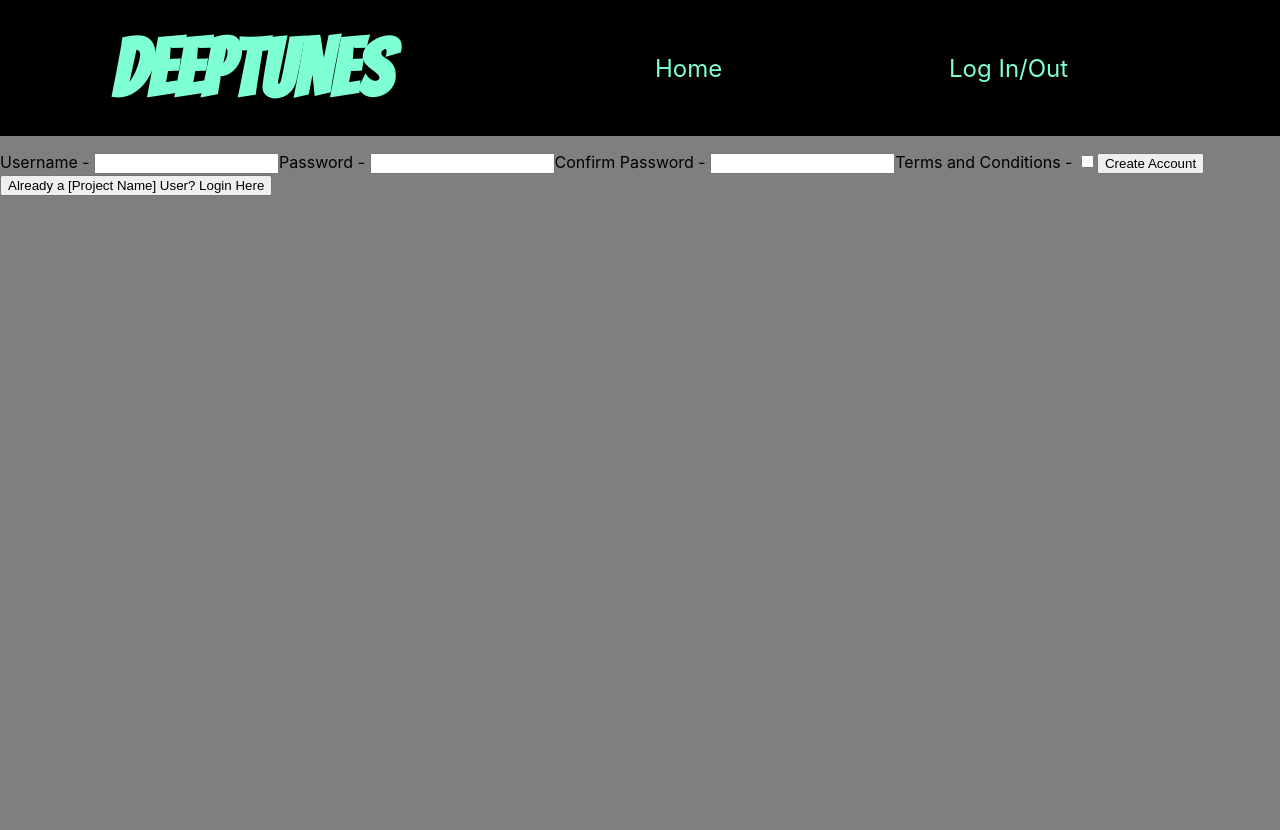
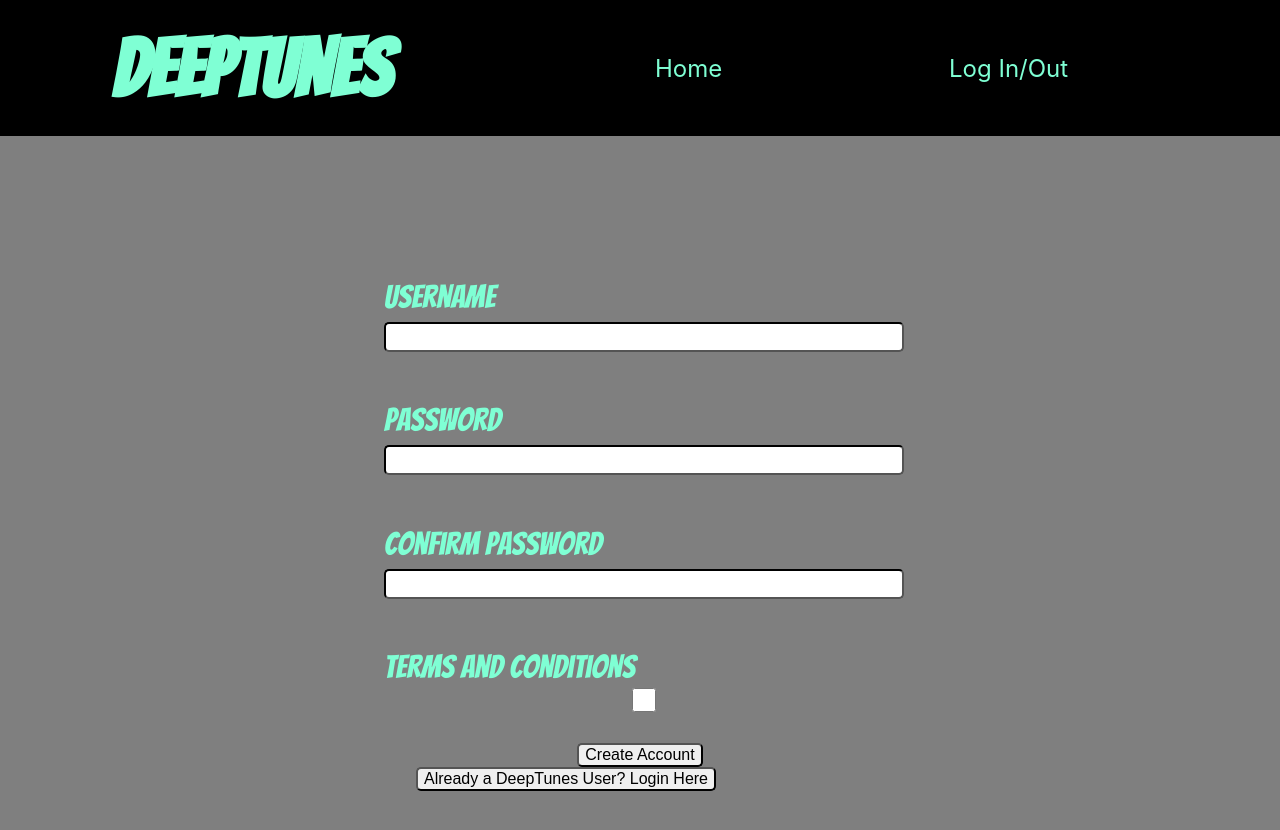
Before and after one commit to joowoonk/frontend-1, a React (Create React App) app in the folder frontend/: page /signup in a window 1280 px wide. Shown: the top 830 px of the page. Before the commit the page ends 800 px from the top, so only its background shows below. Built offline with nearby package versions, Linux system fonts and the light colour scheme.

Commit message:
Changed styling on sign up and login pages, added navbar in app.js so it appears on every page

```diff
--- a/frontend/src/components/App/App.js
+++ b/frontend/src/components/App/App.js
@@ -1,7 +1,8 @@
 import React from "react";
-import { Route, Switch, Link } from "react-router-dom";
+import { Route, Switch } from "react-router-dom";
 
-// import LoginPage from "../../pages/LoginPage/LoginPage.js";
+import NavBar from "../../components/NavBar/NavBar";
+import LoginPage from "../../pages/LoginPage/LoginPage.js";
 import SignUpPage from "../../pages/Registration/SignUpPage";
 
 import "./App.css";
@@ -12,14 +13,17 @@ import HomePage from "../../pages/HomePage.js";
 function App() {
   return (
     <div>
+      <Route path="/">
+        <NavBar />
+      </Route>
+
       <Switch>
         <Route exact path="/">
-          <h1>Project Home Page Will Be Here</h1>
-          <Link to="/login">Login Page</Link>
+          <HomePage />
         </Route>
 
         <Route path="/login">
-          <HomePage />
+          <LoginPage />
         </Route>
 
         <Route path="/signup">
--- a/frontend/src/components/NavBar/NavBar.js
+++ b/frontend/src/components/NavBar/NavBar.js
@@ -2,7 +2,7 @@ import React from "react";
 import NavStyles from "./NavStyles.jsx";
 import { Link } from "react-router-dom";
 
-const Nav = () => {
+const NavBar = () => {
   return (
     <NavStyles>
       <h1 className="logo">DEEPTUNES</h1>
@@ -14,4 +14,4 @@ const Nav = () => {
   );
 };
 
-export default Nav;
+export default NavBar;
--- a/frontend/src/components/styles/ComponentStyleConstants.js
+++ b/frontend/src/components/styles/ComponentStyleConstants.js
@@ -16,3 +16,21 @@ export const button = css`
     background-color: ${fadedBlack};
   }
 `
+export const inputField = css`
+    color: ${aqua};
+    font-family: Bangers, cursive;
+    font-size: 2rem;
+    margin: 2%;
+    width: 40%;
+
+    input {
+      color: black;
+      font-size: 1rem;
+      text-align: center;
+      height: 3vh;
+      border-color: black;
+      border-radius: 5px;
+      width: 100%;
+      outline: none;
+    }
+`
--- a/frontend/src/pages/HomePage.js
+++ b/frontend/src/pages/HomePage.js
@@ -1,12 +1,13 @@
 import React from "react";
-import LoginPage from "./LoginPage/LoginPage";
-import NavBar from "../components/NavBar/NavBar";
+import { Link } from "react-router-dom";
 
 const HomePage = () => {
   return (
     <div>
-      <NavBar />
-      <LoginPage />
+      <h1>Marketing Home Page will go here with a link to the login page</h1>
+      <Link to="/login">
+        <button>Login Page</button>
+      </Link>
     </div>
   );
 };
--- a/frontend/src/pages/LoginPage/LoginPage.js
+++ b/frontend/src/pages/LoginPage/LoginPage.js
@@ -1,6 +1,6 @@
 import React, { useState } from "react";
+import { Link } from "react-router-dom";
 import LoginPageStyles from "./LoginPageStyles.jsx";
-import { Link } from "react-router-dom";
 
 import * as yup from "yup";
 
--- a/frontend/src/pages/LoginPage/LoginPageStyles.jsx
+++ b/frontend/src/pages/LoginPage/LoginPageStyles.jsx
@@ -1,5 +1,5 @@
 import styled from "styled-components";
-import { aqua, button } from "../../components/styles/ComponentStyleConstants";
+import { button, inputField } from "../../components/styles/ComponentStyleConstants";
 
 const LoginPageStyles = styled.div`
   display: flex;
@@ -16,26 +16,11 @@ const LoginPageStyles = styled.div`
     }
 
     label {
-      color: ${aqua};
-      font-family: Bangers, cursive;
-      font-size: 2rem;
-      margin: 2%;
-      width: 40%;
-
-      input {
-        color: black;
-        font-size: 1rem;
-        text-align: center;
-        height: 3vh;
-        border-color: black;
-        border-radius: 5px;
-        width: 100%;
-        outline: none;
-      }
+      ${inputField};
     }
 
     button {
-      ${button}
+      ${button};
       width: 10%;
       margin: 2% 0% 10%;
 
@@ -49,7 +34,7 @@ const LoginPageStyles = styled.div`
     margin-bottom: 20%;
 
     button {
-      ${button}
+      ${button};
       width: 100%;
     }
   }
--- a/frontend/src/pages/Registration/SignUpForm.js
+++ b/frontend/src/pages/Registration/SignUpForm.js
@@ -19,8 +19,8 @@ function SignUpForm(props) {
           {<p>{errors.terms}</p>}
         </div>
 
-        <label>
-          Username -{" "}
+        <label className="username-input">
+          Username{" "}
           <input
             value={values.username}
             onChange={onInputChange}
@@ -29,7 +29,7 @@ function SignUpForm(props) {
           />
         </label>
         <label>
-          Password -{" "}
+          Password{" "}
           <input
             value={values.password}
             onChange={onInputChange}
@@ -38,7 +38,7 @@ function SignUpForm(props) {
           />
         </label>
         <label>
-          Confirm Password -{" "}
+          Confirm Password{" "}
           <input
             value={values.confirmPassword}
             onChange={onInputChange}
@@ -47,7 +47,7 @@ function SignUpForm(props) {
           />
         </label>
         <label>
-          Terms and Conditions -{" "}
+          Terms and Conditions{" "}
           <input
             value={values.terms}
             onChange={onCheckboxChange}
--- a/frontend/src/pages/Registration/SignUpPage.js
+++ b/frontend/src/pages/Registration/SignUpPage.js
@@ -1,6 +1,6 @@
 import React, { useState } from "react";
 import { Link } from "react-router-dom";
-import NavBar from "../../components/NavBar/NavBar";
+import SignUpPageStyles from "./SignUpPageStyles.jsx";
 
 import { useHistory } from "react-router-dom";
 import * as yup from "yup";
@@ -124,12 +124,8 @@ function SignUpPage() {
   };
 
   return (
-    <div className="sign-up-page">
-      <header className="sign-up-header">
-        <NavBar />
-
-        {/* <img src={logo} alt='website logo'/> */}
-      </header>
+    <SignUpPageStyles>
+      <header className="sign-up-header"></header>
 
       <SignUpForm
         values={formValues}
@@ -139,9 +135,9 @@ function SignUpPage() {
         errors={formErrors}
       />
       <Link to="/login">
-        <button>Already a [Project Name] User? Login Here</button>
+        <button>Already a DeepTunes User? Login Here</button>
       </Link>
-    </div>
+    </SignUpPageStyles>
   );
 }
 
--- a/frontend/src/pages/Registration/SignUpPageStyles.jsx
+++ b/frontend/src/pages/Registration/SignUpPageStyles.jsx
@@ -0,0 +1,38 @@
+import styled from "styled-components";
+import { button, inputField } from "../../components/styles/ComponentStyleConstants";
+
+const SignUpPageStyles = styled.div`
+  display: flex;
+  flex-direction: column;
+
+  .sign-up-form {
+    display: flex;
+    flex-direction: column;
+    justify-content: center;
+    align-items: center;
+  }
+
+  .username-input {
+    margin-top: 10%;
+  }
+
+  label {
+    ${inputField};
+  }
+
+  button {
+    ${button};
+  }
+
+  a {
+    width: 35%;
+    margin: 0 auto;
+    margin-bottom: 20%;
+
+    button {
+      ${button};
+    }
+  }
+`
+
+export default SignUpPageStyles;
```
